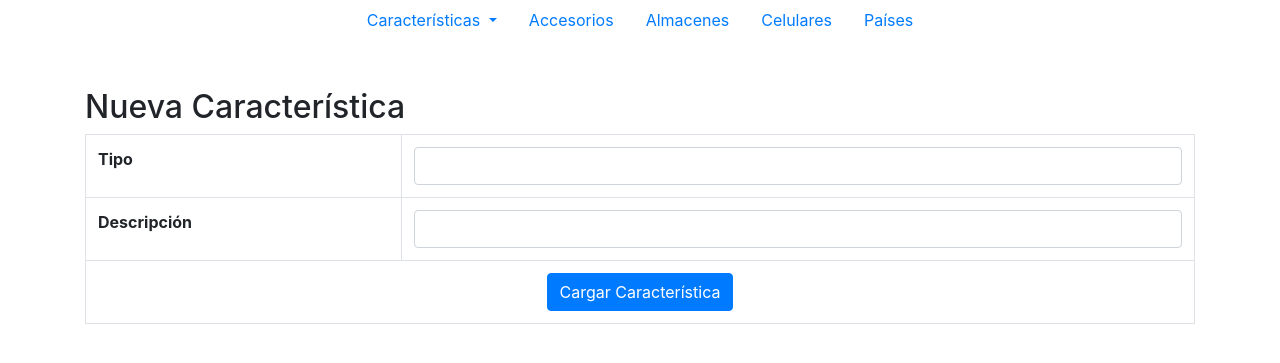
After one commit to lionhuck/EFI_1_Python, a Flask app: page /cargar_caracteristicas in a window 1280 px wide. The commit adds this page. Shown: the top 363 px of the page. Run offline with Flask 3, Linux system fonts and the light colour scheme; some libraries are stand-ins or nearby versions.

Commit message:
se agregaron 2 nuevas rutas a app.py, se creó el nuevo archivo cargar_caractertisticas.html y se modificó el template_base para el correcto funcionamiento del menú desplegable. Ahora hay dos html de caracteriticas, ver y cargar

```diff
--- a/app.py
+++ b/app.py
@@ -65,3 +65,20 @@ def almacenes():
         db.session.commit()
     almacenes_query = Almacen.query.all()
     return render_template('almacenes.html',almacenes = almacenes_query)
+
+@app.route("/caracteristicas")
+def caracteristicas():
+    return render_template(
+        'caracteristicas.html'
+    )
+
+@app.route("/cargar_caracteristicas", methods=['POST', 'GET'])
+def cargar_caracteristicas():
+    if request.method == 'POST':
+        nombre = request.form['nombre']
+        descripcion = request.form['descripcion']
+        nuevo_caracteristica = Caracteristica(nombre=nombre, descripcion=descripcion)
+        db.session.add(nuevo_caracteristica)
+        db.session.commit()
+    caracteristicas_query = Caracteristica.query.all()
+    return render_template('cargar_caracteristicas.html',caracteristicas = caracteristicas_query)
--- /dev/null
+++ b/templates/cargar_caracteristicas.html
@@ -0,0 +1,31 @@
+{% extends 'template_base.html' %}
+
+{% block title %} Cargar Características {% endblock %}
+
+{% block body %}
+<div class="container mt-5">
+    <div class="row">
+        <!-- Columna para el formulario -->
+        <div class="col-md-12">
+            <h2>Nueva Característica</h2>
+            <form action="" method="POST">
+                <table class="table form-table table-bordered">
+                    <tbody>
+                        <tr>
+                            <th><label for="nombre">Tipo</label></th>
+                            <td><input type="text" class="form-control" name="nombre" required></td>
+                        </tr>
+                        <tr>
+                            <th><label for="descripcion">Descripción</label></th>
+                            <td><input type="text" class="form-control" name="descripcion" required></td>
+                        </tr>
+                        <tr>
+                            <td colspan="2" class="text-center"><button type="submit" class="btn btn-primary">Cargar Característica</button></td>
+                        </tr>
+                    </tbody>
+                </table>
+            </form>
+        </div>
+    </div>
+</div>
+{% endblock %}
--- a/templates/template_base.html
+++ b/templates/template_base.html
@@ -2,9 +2,7 @@
 <html lang="en">
 
 <head>
-    <title>
-        {% block title %}{% endblock %}
-    </title>
+    <title>{% block title %}{% endblock %}</title>
     <!-- Required meta tags -->
     <meta charset="utf-8">
     <meta name="viewport" content="width=device-width, initial-scale=1, shrink-to-fit=no">
@@ -12,20 +10,19 @@
     <!-- Bootstrap CSS -->
     <link rel="stylesheet" href="https://stackpath.bootstrapcdn.com/bootstrap/4.3.1/css/bootstrap.min.css"
         integrity="sha384-ggOyR0iXCbMQv3Xipma34MD+dH/1fQ784/j6cY/iJTQUOhcWr7x9JvoRxT2MZw1T" crossorigin="anonymous">
-    <link href="https://maxcdn.bootstrapcdn.com/bootstrap/5.3.0/css/bootstrap.min.css" rel="stylesheet">>
-    <link href="https://stackpath.bootstrapcdn.com/bootstrap/5.1.3/css/bootstrap.min.css" rel="stylesheet">
+</head>
 
-    </head>
-
+<body>
     <nav class="nav justify-content-center">
         <div class="nav-item dropdown">
-            <a class="nav-link dropdown-toggle" href="#" id="navbarDropdown" role="button" data-bs-toggle="dropdown" aria-expanded="false">
+            <a class="nav-link dropdown-toggle" href="" id="navbarDropdown" role="button"
+                data-toggle="dropdown" aria-haspopup="true" aria-expanded="false">
                 Características
             </a>
-            <ul class="dropdown-menu" aria-labelledby="navbarDropdown">
-                <li><a class="dropdown-item" href="#">Cargar característica</a></li>
-                <li><a class="dropdown-item" href="#">Ver características</a></li>
-            </ul>
+            <div class="dropdown-menu" aria-labelledby="navbarDropdown">
+                <a class="dropdown-item" href="/cargar_caracteristicas">Cargar característica</a>
+                <a class="dropdown-item" href="/caracteristicas">Ver características</a>
+            </div>
         </div>
         <a class="nav-link active" href="/accesorios" aria-current="page">Accesorios</a>
         <a class="nav-link active" href="/almacenes" aria-current="page">Almacenes</a>
@@ -45,8 +42,6 @@
     <script src="https://stackpath.bootstrapcdn.com/bootstrap/4.3.1/js/bootstrap.min.js"
         integrity="sha384-JjSmVgyd0p3pXB1rRibZUAYoIIy6OrQ6VrjIEaFf/nJGzIxFDsf4x0xIM+B07jRM"
         crossorigin="anonymous"></script>
-    <script src="https://maxcdn.bootstrapcdn.com/bootstrap/5.3.0/js/bootstrap.bundle.min.js"></script>
-    <script src="https://stackpath.bootstrapcdn.com/bootstrap/5.1.3/js/bootstrap.bundle.min.js"></script>
 </body>
 
 </html>
```
Also changed, not shown: templates/caracteristicas.html (+2 -21 lines).
